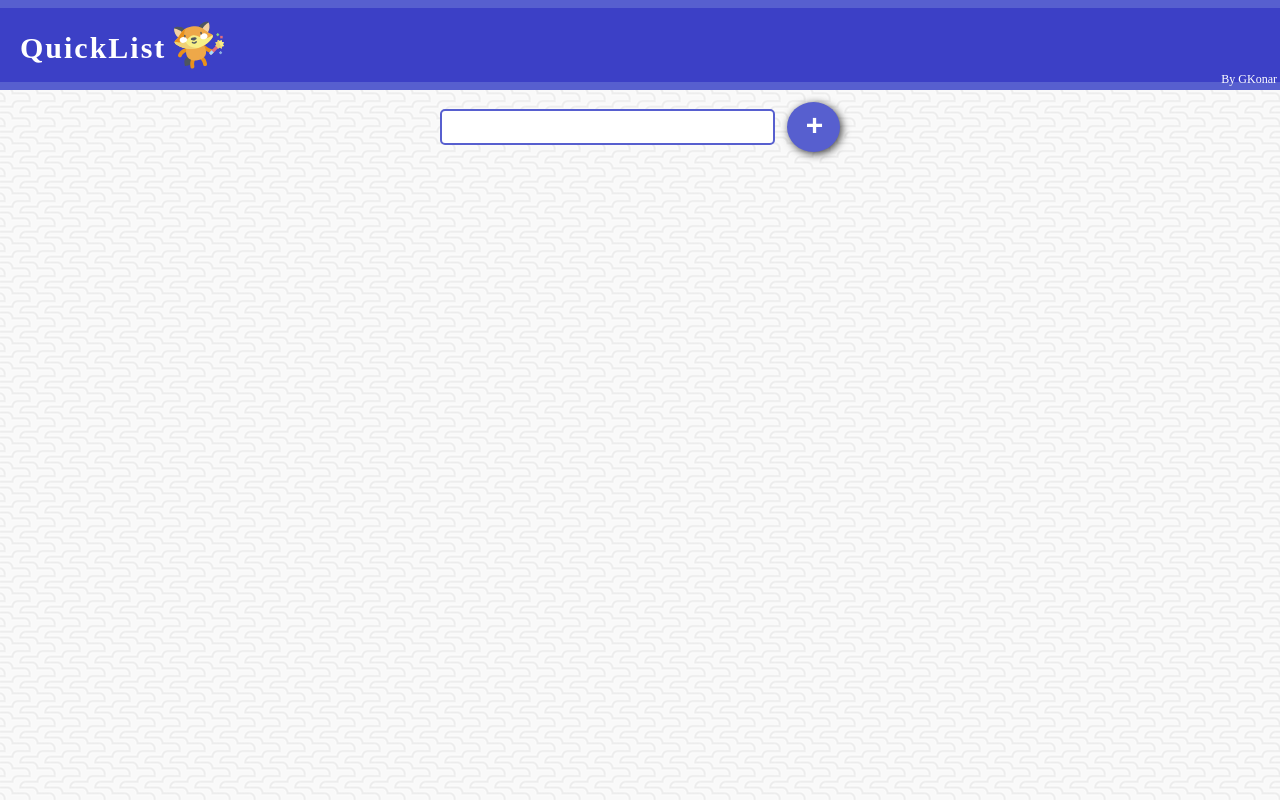
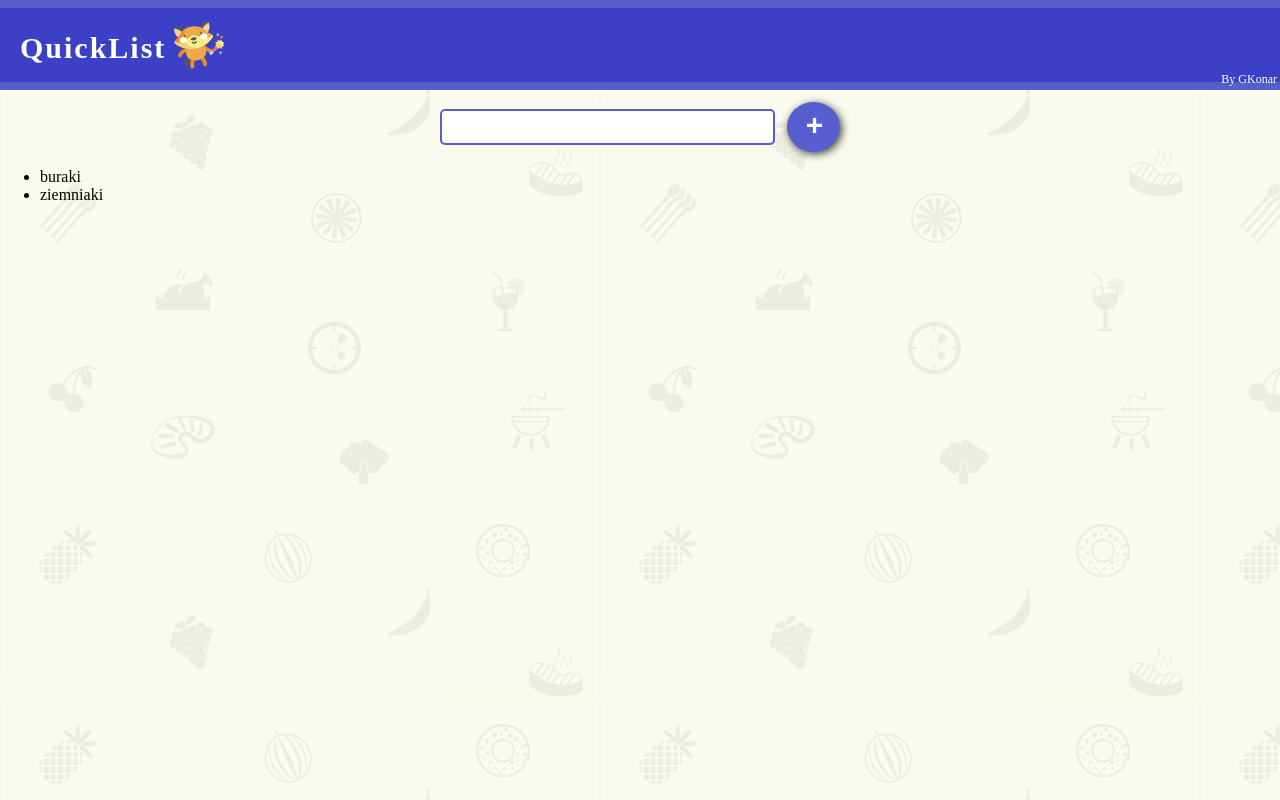
Before and after one commit to GKonar/QuickList, a React (Create React App) app: page / in a window 1280 px wide. Built offline with nearby package versions, Linux system fonts and the light colour scheme; a web font is replaced by a local one.

Commit message:
Render list of items [tests]

```diff
--- a/src/pages/QuickList.js
+++ b/src/pages/QuickList.js
@@ -7,7 +7,7 @@
 // import light from '../assets/backgrounds/what-the-hex.png';
 // import dark from '../assets/backgrounds/what-the-hex-dark.png';
 
-import light1 from '../assets/backgrounds/beanstalk.png';
+import light1 from '../assets/backgrounds/restaurant_icons.png';
 import dark1 from '../assets/backgrounds/beanstalk-dark.png';
 
 import { ItemsContext } from '../context/items.context';
@@ -22,6 +22,10 @@
   margin: ${({ theme }) => theme.margin.regular};
 `
 
+const ItemsList = styled.ul`
+
+`
+
 function QuickList() {
   const { items } = useContext(ItemsContext);
   console.log(items)
@@ -32,6 +36,13 @@
       <InputWrap>
         <AddItemForm />
       </InputWrap>
+      <ItemsList>
+        {
+          items.map((item, i) => {
+            return <li key={i}>{item.name}</li>
+          })
+        }
+      </ItemsList>
     </ListWrap>
   )
 }
```
